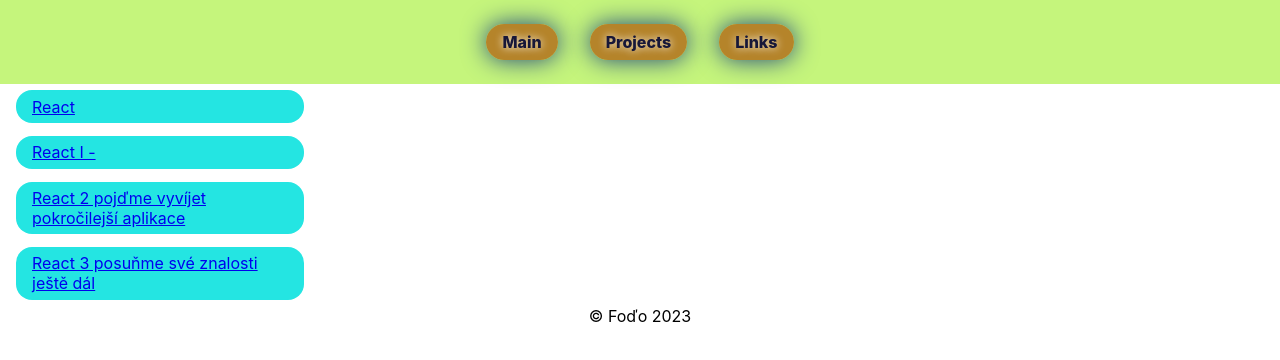
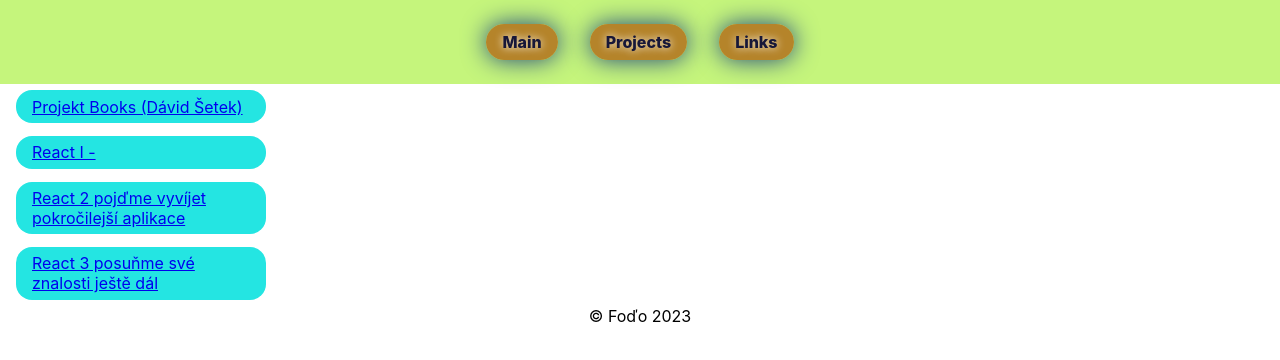
Before and after one commit to FodoFofo/Ucenie, a React (Create React App) app: page /projects in a window 1280 px wide. Shown: the top 360 px of the page. Built offline with nearby package versions, Linux system fonts and the light colour scheme; the HTML template or start-up script is replaced by a standard one.

Commit message:
Prerobenie linkov na projekty

```diff
--- a/src/Views/Projects.scss
+++ b/src/Views/Projects.scss
@@ -1,22 +1,12 @@
 .projects {
-  width: 25%;
-
-  header {
-    display: flex;
-    flex-direction: column;
-    align-items: stretch;
+  display: flex;
+  flex-direction: row;
+  aside {
+    width: 22vw;
+    min-width: 250px;
   }
 
-  .project-link {
-    margin: 0.4em 1em;
-    padding: 0.4em 1em;
-    background-color: #24e5e2;
-    border-radius: 1em;
-    text-align: left;
-    word-wrap: normal;
-  }
-
-  .project-link:hover {
-    background-color: #0f7372;
+  main {
+    width: auto;
   }
 }
--- a/src/Views/Projects.tsx
+++ b/src/Views/Projects.tsx
@@ -1,28 +1,16 @@
-import { Routes, Route, NavLink } from "react-router-dom";
-
-// styles
+// štýly
 import "./Projects.scss";
 
-// ------
-import Pokusny from "../components/Pokusny";
+// komponenty
+import Aside from "../components/Aside";
 
 const Projects = () => {
   return (
     <div className="projects">
-      <header>
-        <NavLink className="project-link" to="/react">
-          React
-        </NavLink>
-        <NavLink className="project-link" to="/reactI">
-          React I -
-        </NavLink>
-        <NavLink className="project-link" to="/reactII">
-          React 2 pojďme vyvíjet pokročilejší aplikace
-        </NavLink>
-        <NavLink className="project-link" to="/reactIII">
-          React 3 posuňme své znalosti ještě dál
-        </NavLink>
-      </header>
+      <aside>
+        <Aside />
+      </aside>
+      <main></main>
     </div>
   );
 };
```
